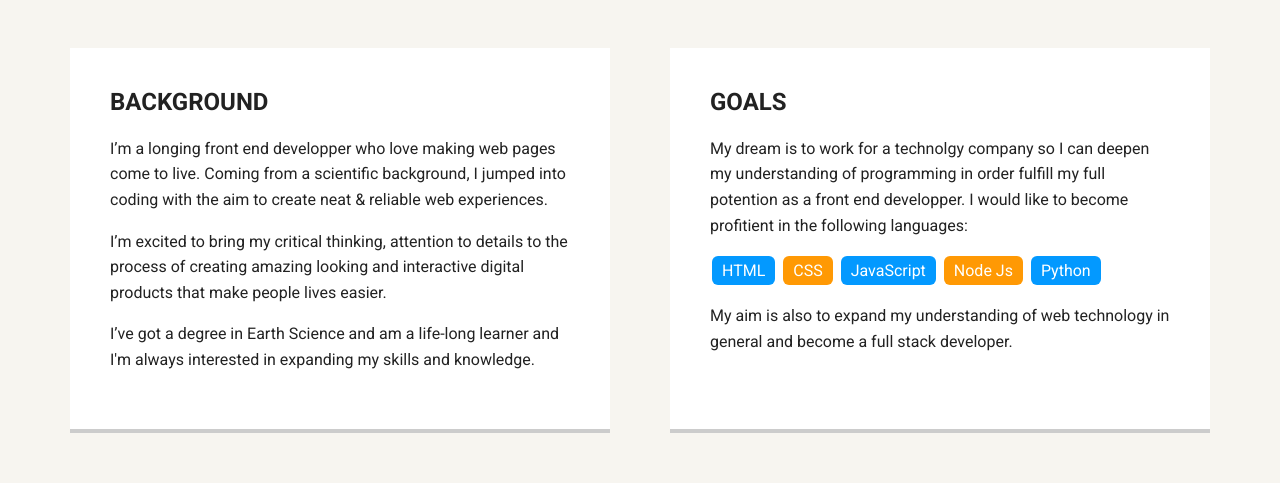
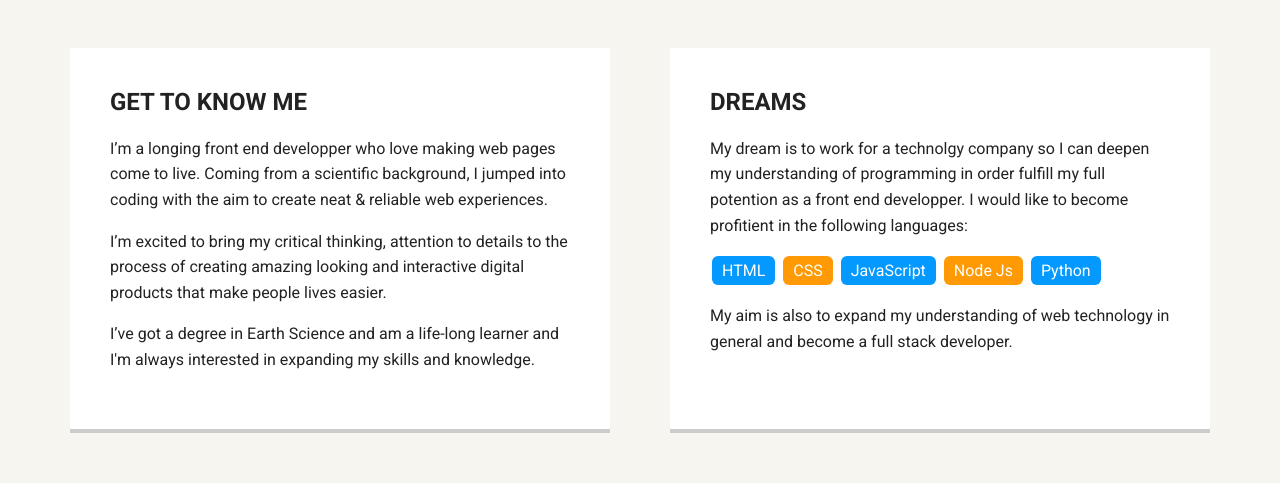
Before and after one commit to Jmfuniilunga/tech-degree-project-1, a plain HTML site: page index.html in a window 1280 px wide. Shown: the part 472-955 px from the top of the page. Drawn offline with Linux system fonts and the light colour scheme; a web font is replaced by a local one.

Commit message:
Tag names updated
Some tags names for all three pages have been updated

```diff
--- a/index.html
+++ b/index.html
@@ -8,14 +8,14 @@
   <link href="https://fonts.googleapis.com/css?family=Muli%7CRoboto:400,300,500,700,900" rel="stylesheet"></head>
   <body>
 
-    <div class="main-nav">
+    <nav class="main-nav">
         <ul class="nav">
           <li class="name">Joel Ilunga</li>
           <li><a href="index.html">Home</a></li>
           <li><a href="aboutme.html">About Me</a></li>
           <li><a href="contactme.html">Contact Us</a></li>
         </ul>
-    </div>
+    </nav>
 
     <header>
         <img src="images/myavatar.jpg" alt="joel's avatar" class="profile-image">
@@ -24,16 +24,16 @@
     </header>
 
     <main class="flex">
-      <div class="card">
-        <h2>Background</h2>
+      <section class="card">
+        <h2>Get to Know me</h2>
         <p>I’m a longing front end developper who love making web pages come to live. Coming from a scientific background, I jumped
            into coding with the aim to create neat & reliable web experiences.</p> <p>I’m excited to bring my critical thinking, attention to details to the process of
            creating amazing looking and interactive digital products that make people lives easier.  </p>
         <p>I’ve got a degree in Earth Science and am a life-long learner and I'm always interested in expanding my skills and knowledge.</p>
-      </div>
+      </section>
 
-      <div class="card">
-        <h2>Goals</h2>
+      <section class="card">
+        <h2>Dreams</h2>
         <p>My dream is to work for a technolgy company so I can deepen my understanding of programming in order fulfill my full potention as a front end developper.
            I would like to become profitient in the following languages:</p>
         <ul class="skills">
@@ -44,7 +44,7 @@
           <li>Python</li>
         </ul>
         <p>My aim is also to expand my understanding of web technology in general and become a full stack developer.</p>
-      </div>
+      </section>
 
     </main>
     <footer>
```
Also changed, not shown: aboutme.html (+2 -2 lines), contactme.html (+2 -2 lines).
